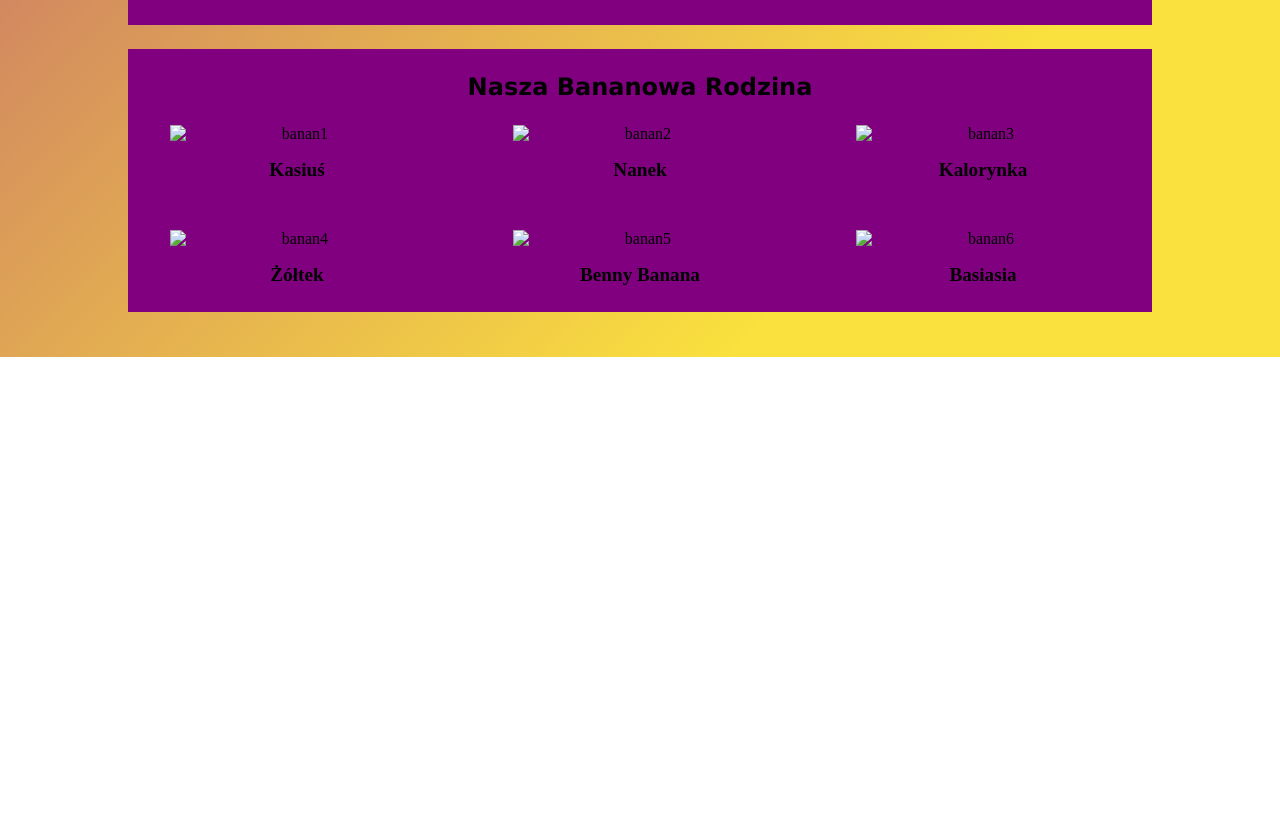
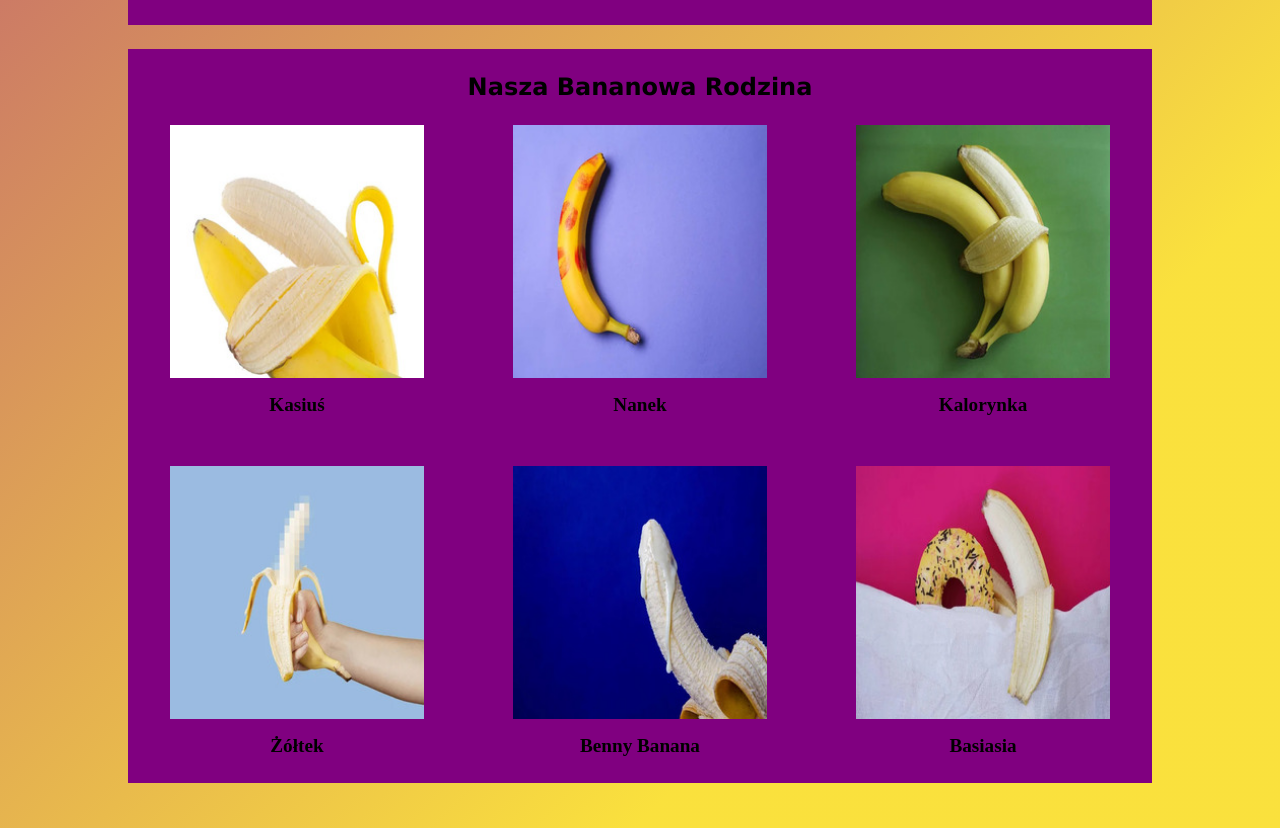
Before and after one commit to TwardyTuras123/WDAI-repo, a plain HTML site: page index.html in a window 1280 px wide. Shown: the part 1120-1948 px from the top of the page. Before the commit the page ends 1477 px from the top, so only its background shows below. Drawn offline with Linux system fonts and the light colour scheme; files whose address does not match are found by name.

Commit message:
Update index.html

```diff
--- a/index.html
+++ b/index.html
@@ -320,7 +320,7 @@
 
     </div>
     <div id="wrapper">
-        <img src="BananaImg/bananaman.png" alt="..." id="backgroundFollow">
+        <img src="Projekt/BananaImg/bananaman.png" alt="..." id="backgroundFollow">
 
         <div id="main-container">
             <button id="navButton">
@@ -338,7 +338,7 @@
 
         <div id="main-container">
             <main>
-                <div id="main-photo"><img id="bman" src="BananaImg/bananaman.png" alt="bananowy chłopiec"></div>
+                <div id="main-photo"><img id="bman" src="Projekt/BananaImg/bananaman.png" alt="bananowy chłopiec"></div>
                 <article>
                     <h2>Witamy w bananowym Królestwie</h2>
                     <h3>Kim jesteśmy?</h3>
@@ -358,36 +358,36 @@
             <h3 id="tytul">Nasza Bananowa Rodzina</h3>
             <div id="gallery">
                 <div id="photoContainer">
-                    <img src="BananaImg/banan1.jpg" alt="banan1" id="photo">
+                    <img src="Projekt/BananaImg/banan1.jpg" alt="banan1" id="photo">
                     <h4 id="name">Kasiuś</h4>
                     <p id="desc">Kasiuś to bananek o wielkim sercu, który uwielbia wysłuchiwać Twoich historii. Jest czuły, empatyczny i zawsze znajdzie słowa otuchy, nawet w najtrudniejszych momentach. Z Kasiusiem każda rozmowa staje się cieplejsza, jakbyś rozmawiał z najlepszym przyjacielem.</p>
                 </div>
                 <div id = "one"></div>
                 <div id="photoContainer">
-                    <img src="BananaImg/banan2.jpg" alt="banan2" id="photo">
+                    <img src="Projekt/BananaImg/banan2.jpg" alt="banan2" id="photo">
                     <h4 id="name">Nanek</h4>
                     <p id="desc">Nanek to prawdziwy duszek towarzystwa! Ma niekończące się pokłady energii i humoru, które potrafią rozjaśnić nawet najbardziej pochmurny dzień. Rozmowa z Nankiem to jak komedia na żywo – pełna śmiechu i niezapomnianych chwil.</p>
                 </div>
                 <div id = "one"></div>
                 <div id="photoContainer">
-                    <img src="BananaImg/banan3.jpg" alt="banan3" id="photo">
+                    <img src="Projekt/BananaImg/banan3.jpg" alt="banan3" id="photo">
                     <h4 id="name">Kalorynka</h4>
                     <p id="desc">Kalorynka to bananek pełen uroku i zdrowego podejścia do życia. Uwielbia motywować innych, podpowiadając, jak odnaleźć balans i radość w codzienności. Jej optymizm i troska o dobre samopoczucie sprawiają, że od razu czujesz się lepiej.</p>
                 </div>
                 <div id="photoContainer">
-                    <img src="BananaImg/banan4.jpg" alt="banan4" id="photo">
+                    <img src="Projekt/BananaImg/banan4.jpg" alt="banan4" id="photo">
                     <h4 id="name">Żółtek</h4>
                     <p id="desc">Żółtek jest nieco zamyślony, ale za to niezwykle mądry. Z nim rozmowy są jak spokojna herbata – głębokie, pełne refleksji i zaskakujących przemyśleń. Jeśli potrzebujesz porady lub chwilki na zastanowienie, Żółtek to banan idealny do takich rozmów.</p>
                 </div>
                 <div id = "one"></div>
                 <div id="photoContainer">
-                    <img src="BananaImg/banan5.jpg" alt="banan5" id="photo">
+                    <img src="Projekt/BananaImg/banan5.jpg" alt="banan5" id="photo">
                     <h4 id="name">Benny Banana</h4>
                     <p id="desc">Benny Banana to bananek z klasą – elegancki, szarmancki i pełen wyrafinowanego dowcipu. Rozmowy z nim przypominają najlepsze wieczory w luksusowej restauracji, gdzie śmiech i dobre samopoczucie są wliczone w cenę.</p>
                 </div>
                 <div id = "one"></div>
                 <div id="photoContainer">
-                    <img src="BananaImg/banan6.jpg" alt="banan6" id="photo">
+                    <img src="Projekt/BananaImg/banan6.jpg" alt="banan6" id="photo">
                     <h4 id="name">Basiasia</h4>
                     <p id="desc">Basiasia jest bananem z duszą artystki. Pełna kreatywnych pomysłów i niekonwencjonalnego spojrzenia na świat, inspiruje do działania i odkrywania nowych pasji. Z nią żadna rozmowa nie jest nudna – zawsze znajdzie sposób, by zaskoczyć Cię czymś wyjątkowym!</p>
                 </div>
```
